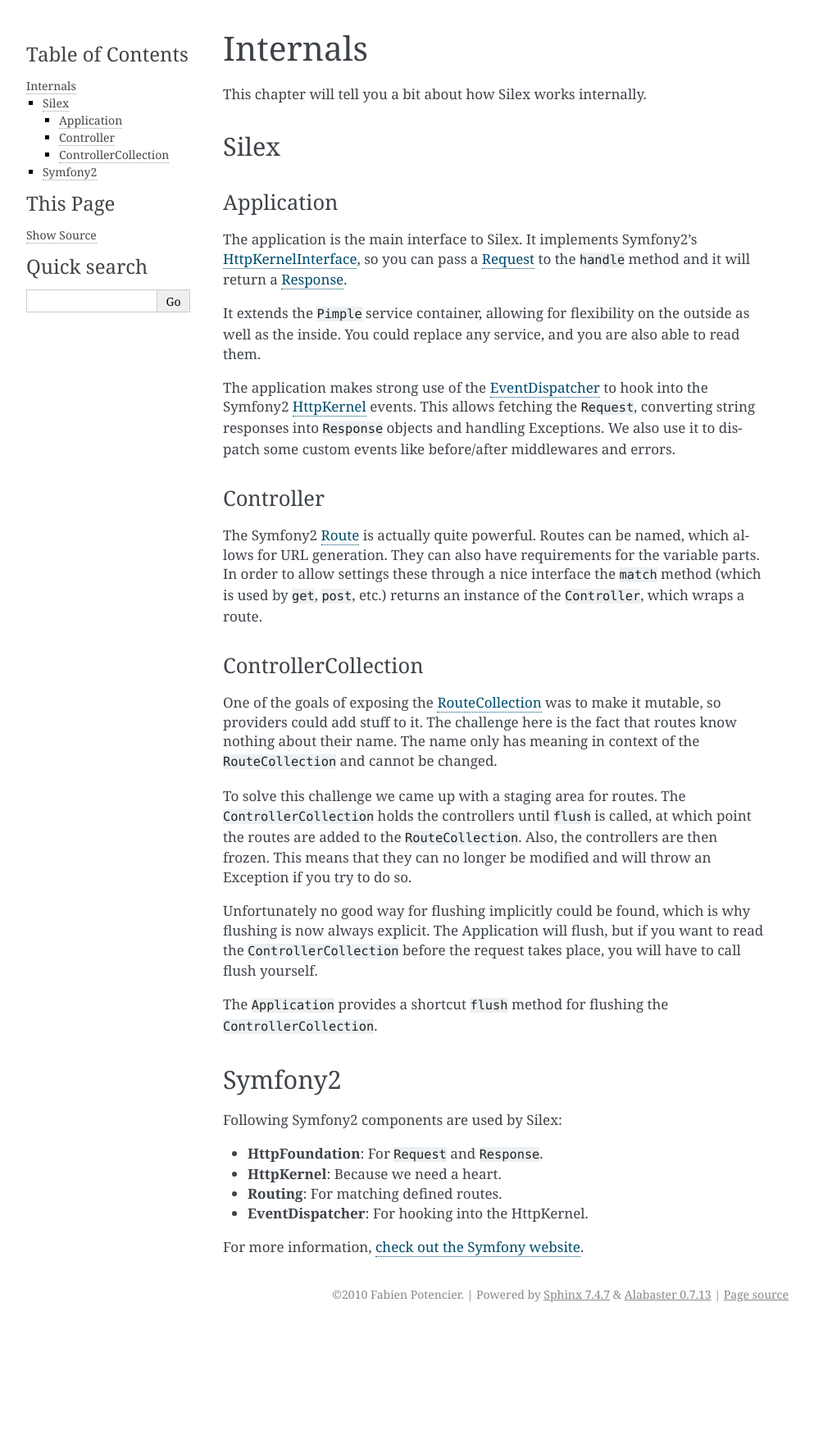
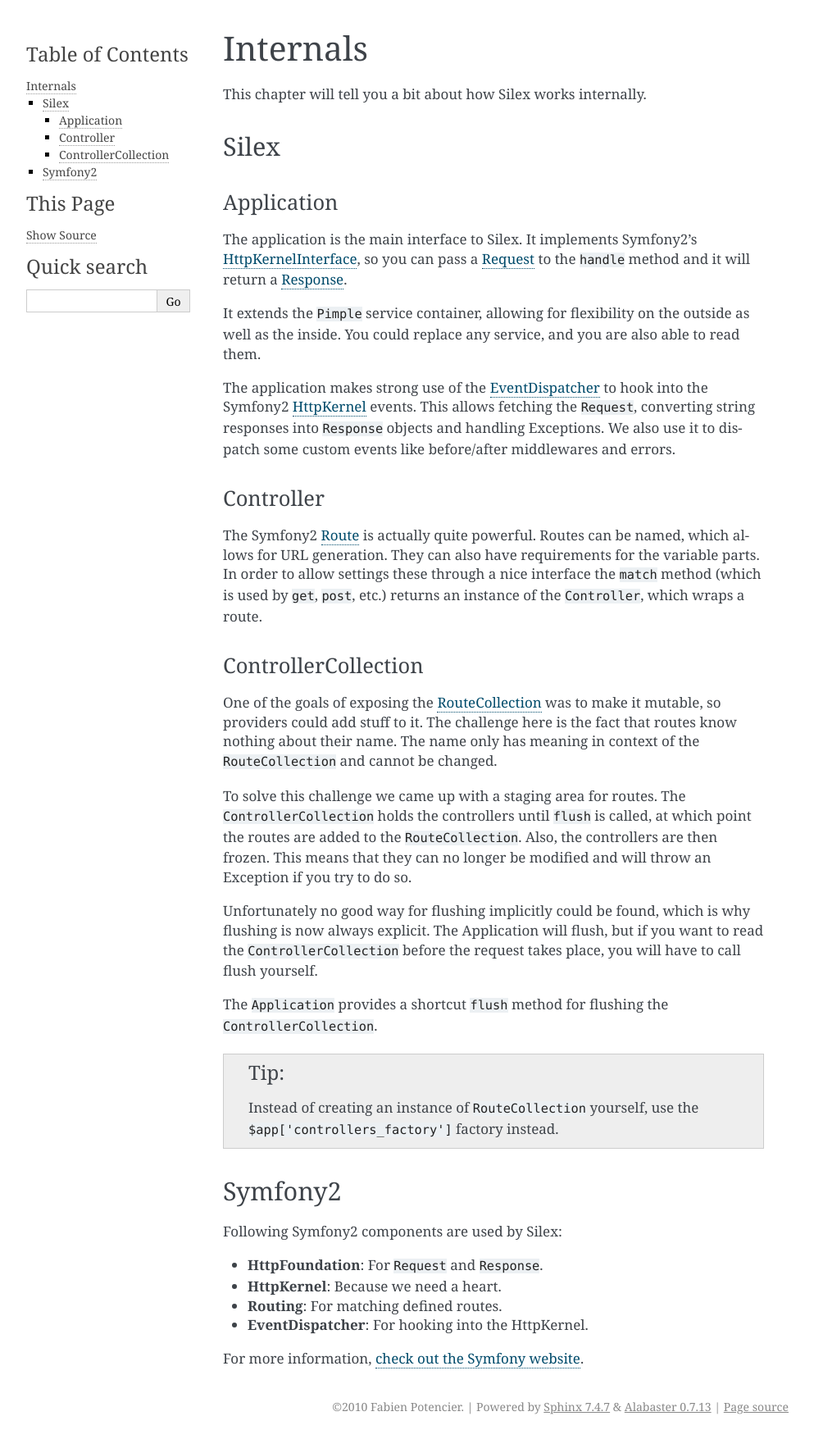
Before and after one commit to silexphp/Silex, a Sphinx documentation site: the page built from doc/internals.rst, in a window 1280 px wide. Shown: the whole page at 82% size, without its empty margins (148-1141 px from the left). Built offline with Sphinx 7.4.7, drawn with Linux system fonts in a browser that asks for light colours; pages that are not in the unit, such as notebooks, are missing from menus; before the commit the page ends 1618 px from its top, so only the background shows below that.

Commit message:
added a note about the controller factory in the docs (closes #558)

```diff
--- a/doc/internals.rst
+++ b/doc/internals.rst
@@ -64,6 +64,11 @@
 The ``Application`` provides a shortcut ``flush`` method for flushing the
 ``ControllerCollection``.
 
+.. tip::
+
+    Instead of creating an instance of ``RouteCollection`` yourself, use the
+    ``$app['controllers_factory']`` factory instead.
+
 Symfony2
 --------
 
```
